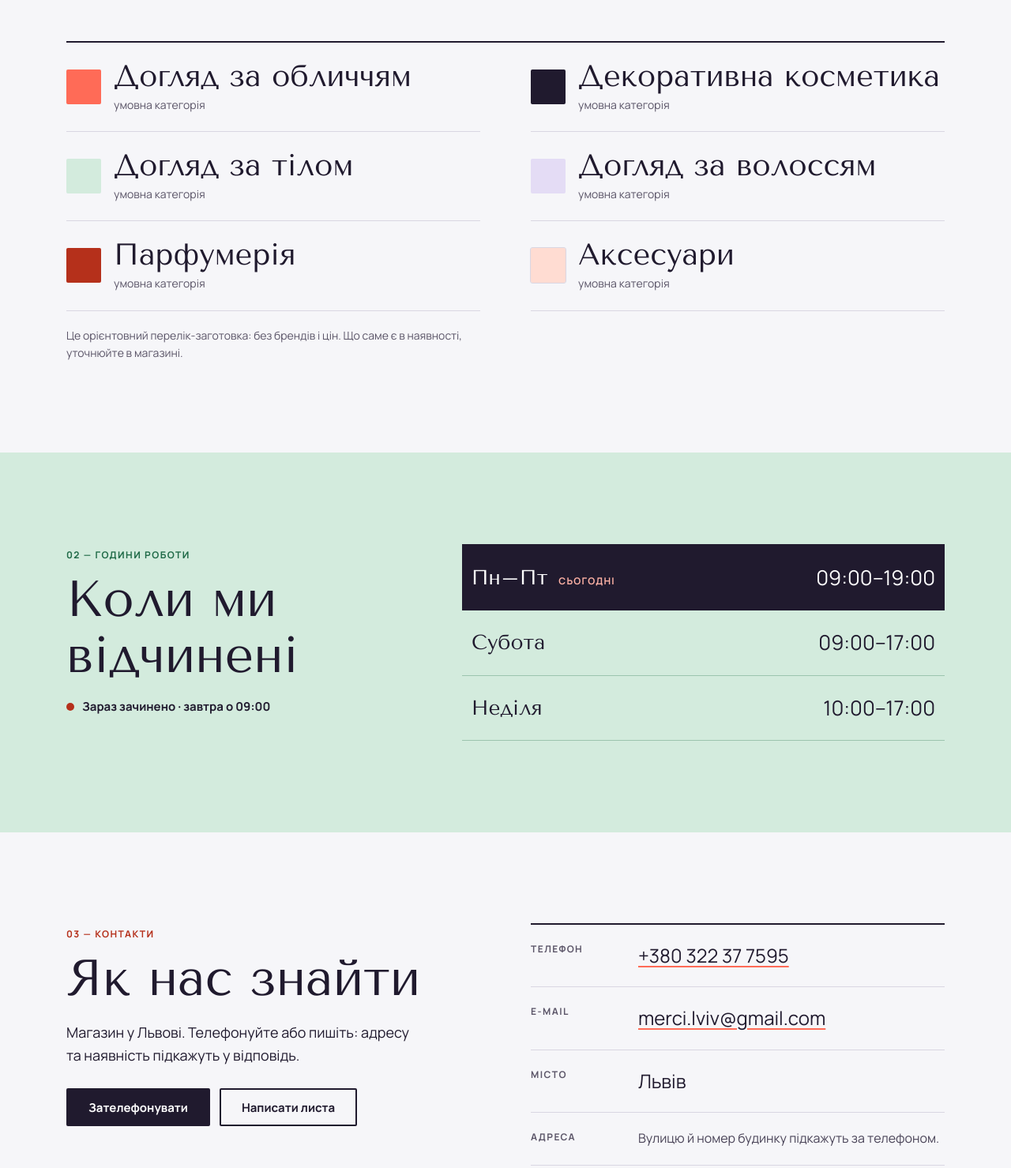
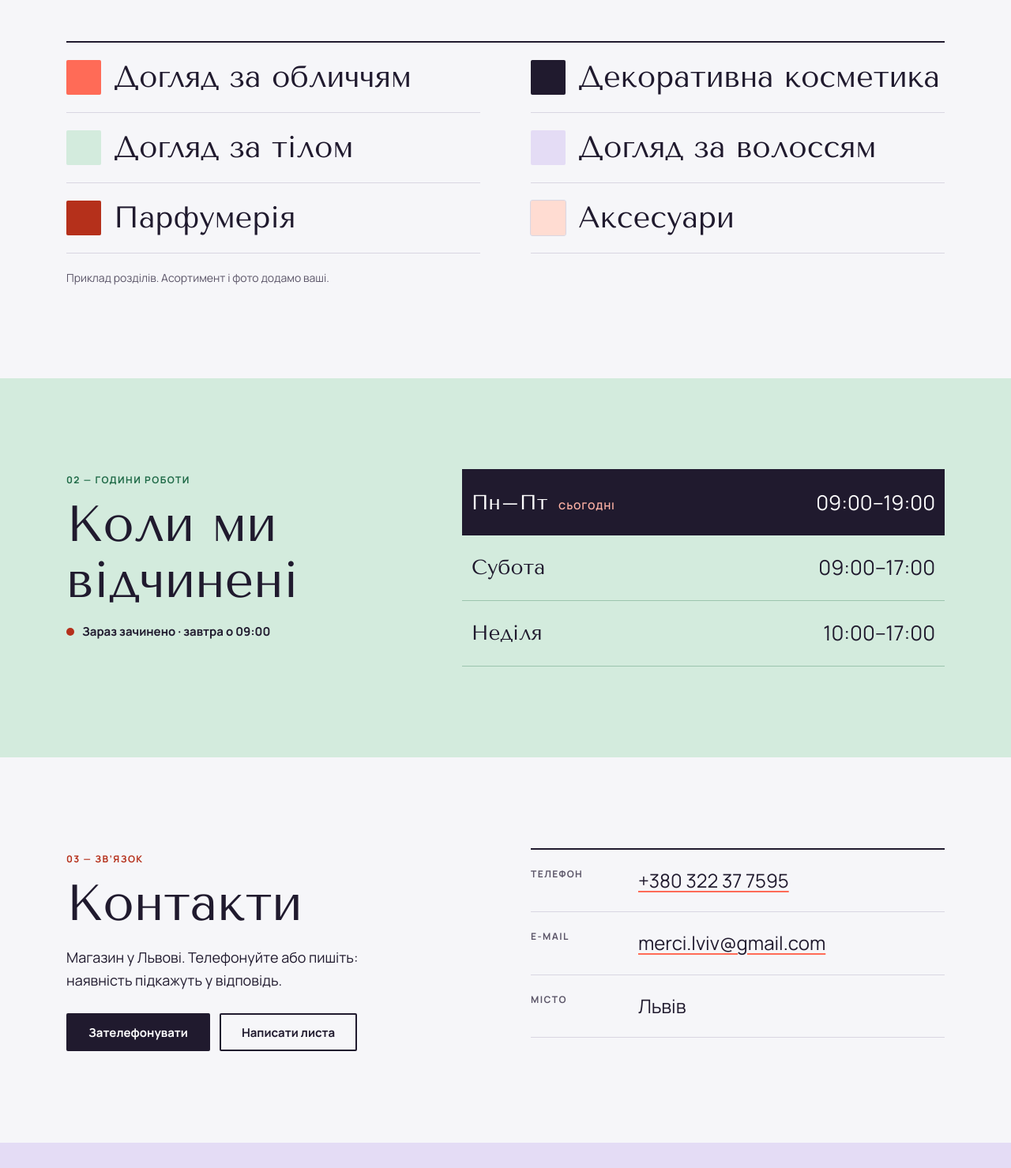
Before and after one commit to doba-digital-agency/previews, a plain HTML site: page p/mersi-558d3e/index.html in a window 1280 px wide. Shown: the part 1109-2588 px from the top of the page at 79% size. Drawn offline with nearby package versions, Linux system fonts and the light colour scheme.

Commit message:
Preview mersi-558d3e

```diff
--- a/p/mersi-558d3e/index.html
+++ b/p/mersi-558d3e/index.html
@@ -160,7 +160,7 @@ footer .concept{margin-top:28px;padding-top:16px;border-top:1px solid #4a3f63;fo
     <div class="hero__row">
       <p class="hero__lead">Косметичний магазин у Львові. Тут видно, що є в магазині, коли він відчинений і як з ним зв'язатися.</p>
       <div class="hero__btns">
-        <a class="btn btn--ink" href="#contacts">Як нас знайти</a>
+        <a class="btn btn--ink" href="#contacts">Контакти</a>
         <a class="btn btn--line" href="tel:+380322377595">Зателефонувати</a>
       </div>
     </div>
@@ -185,14 +185,14 @@ footer .concept{margin-top:28px;padding-top:16px;border-top:1px solid #4a3f63;fo
       <h2 id="h-assort">Категорії косметики</h2>
     </div>
     <ul class="cat reveal">
-      <li><span class="cat__chip" style="background:var(--coral)"></span><div><h3>Догляд за обличчям</h3><small>умовна категорія</small></div></li>
-      <li><span class="cat__chip" style="background:var(--ink)"></span><div><h3>Декоративна косметика</h3><small>умовна категорія</small></div></li>
-      <li><span class="cat__chip" style="background:var(--mint)"></span><div><h3>Догляд за тілом</h3><small>умовна категорія</small></div></li>
-      <li><span class="cat__chip" style="background:var(--lilac)"></span><div><h3>Догляд за волоссям</h3><small>умовна категорія</small></div></li>
-      <li><span class="cat__chip" style="background:var(--coral-d)"></span><div><h3>Парфумерія</h3><small>умовна категорія</small></div></li>
-      <li><span class="cat__chip" style="background:var(--blush);outline:1px solid var(--line)"></span><div><h3>Аксесуари</h3><small>умовна категорія</small></div></li>
+      <li><span class="cat__chip" style="background:var(--coral)"></span><div><h3>Догляд за обличчям</h3></div></li>
+      <li><span class="cat__chip" style="background:var(--ink)"></span><div><h3>Декоративна косметика</h3></div></li>
+      <li><span class="cat__chip" style="background:var(--mint)"></span><div><h3>Догляд за тілом</h3></div></li>
+      <li><span class="cat__chip" style="background:var(--lilac)"></span><div><h3>Догляд за волоссям</h3></div></li>
+      <li><span class="cat__chip" style="background:var(--coral-d)"></span><div><h3>Парфумерія</h3></div></li>
+      <li><span class="cat__chip" style="background:var(--blush);outline:1px solid var(--line)"></span><div><h3>Аксесуари</h3></div></li>
     </ul>
-    <p class="note reveal">Це орієнтовний перелік-заготовка: без брендів і цін. Що саме є в наявності, уточнюйте в магазині.</p>
+    <p class="note reveal">Приклад розділів. Асортимент і фото додамо ваші.</p>
   </div>
 </section>
 
@@ -214,9 +214,9 @@ footer .concept{margin-top:28px;padding-top:16px;border-top:1px solid #4a3f63;fo
 <section class="contact" id="contacts" aria-labelledby="h-contact">
   <div class="wrap contact__grid">
     <div class="reveal">
-      <span class="label" style="color:var(--coral-d)">03 — Контакти</span>
-      <h2 id="h-contact" style="margin-top:10px">Як нас знайти</h2>
-      <p class="contact__lead">Магазин у Львові. Телефонуйте або пишіть: адресу та наявність підкажуть у відповідь.</p>
+      <span class="label" style="color:var(--coral-d)">03 — Зв’язок</span>
+      <h2 id="h-contact" style="margin-top:10px">Контакти</h2>
+      <p class="contact__lead">Магазин у Львові. Телефонуйте або пишіть: наявність підкажуть у відповідь.</p>
       <div class="contact__btns">
         <a class="btn btn--ink" href="tel:+380322377595">Зателефонувати</a>
         <a class="btn btn--line" href="mailto:merci.lviv@gmail.com">Написати листа</a>
@@ -226,7 +226,6 @@ footer .concept{margin-top:28px;padding-top:16px;border-top:1px solid #4a3f63;fo
       <div><dt>Телефон</dt><dd><a href="tel:+380322377595">+380 322 37 7595</a></dd></div>
       <div><dt>E-mail</dt><dd><a href="mailto:merci.lviv@gmail.com">merci.lviv@gmail.com</a></dd></div>
       <div><dt>Місто</dt><dd>Львів</dd></div>
-      <div><dt>Адреса</dt><dd class="muted">Вулицю й номер будинку підкажуть за телефоном.</dd></div>
     </dl>
   </div>
 </section>
```
